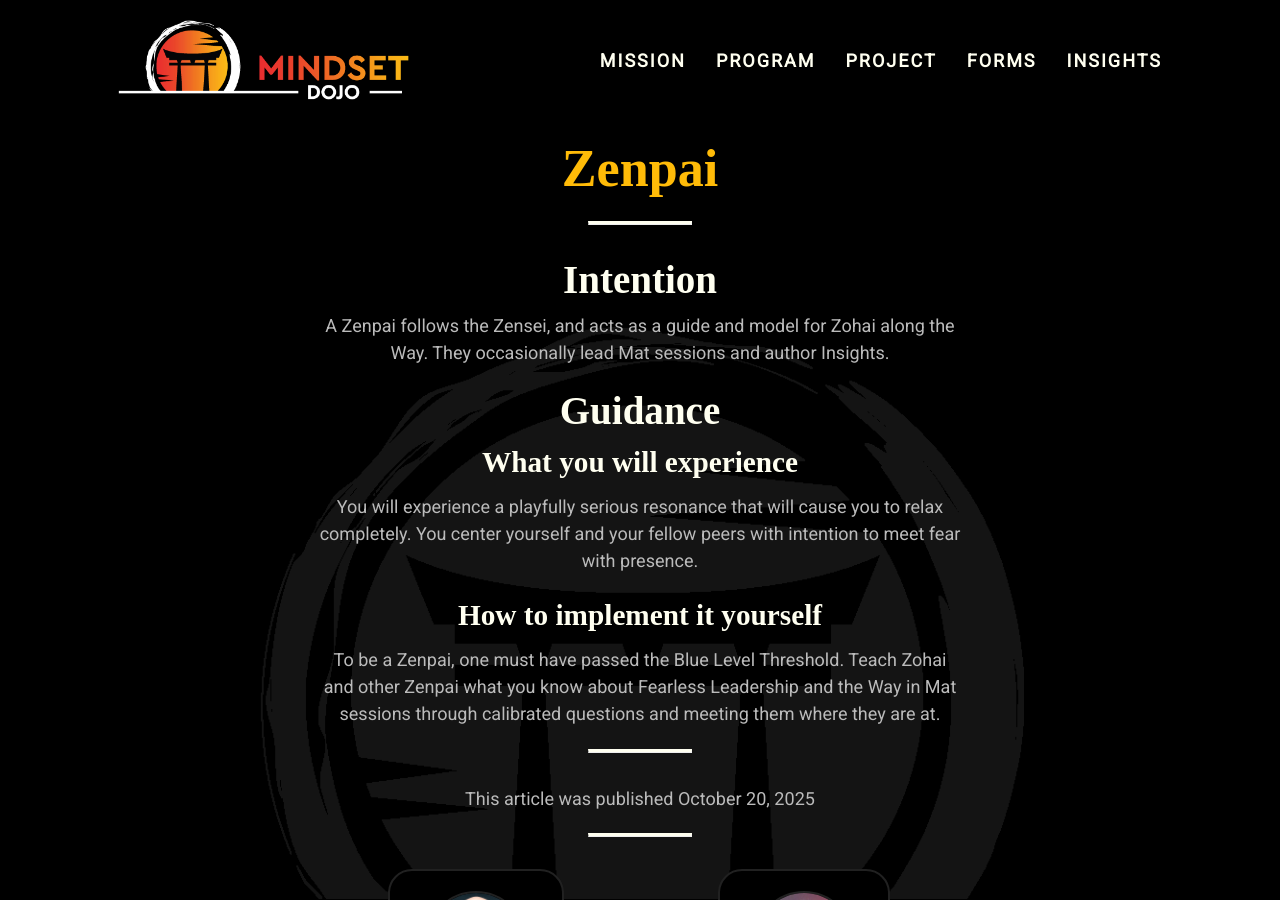
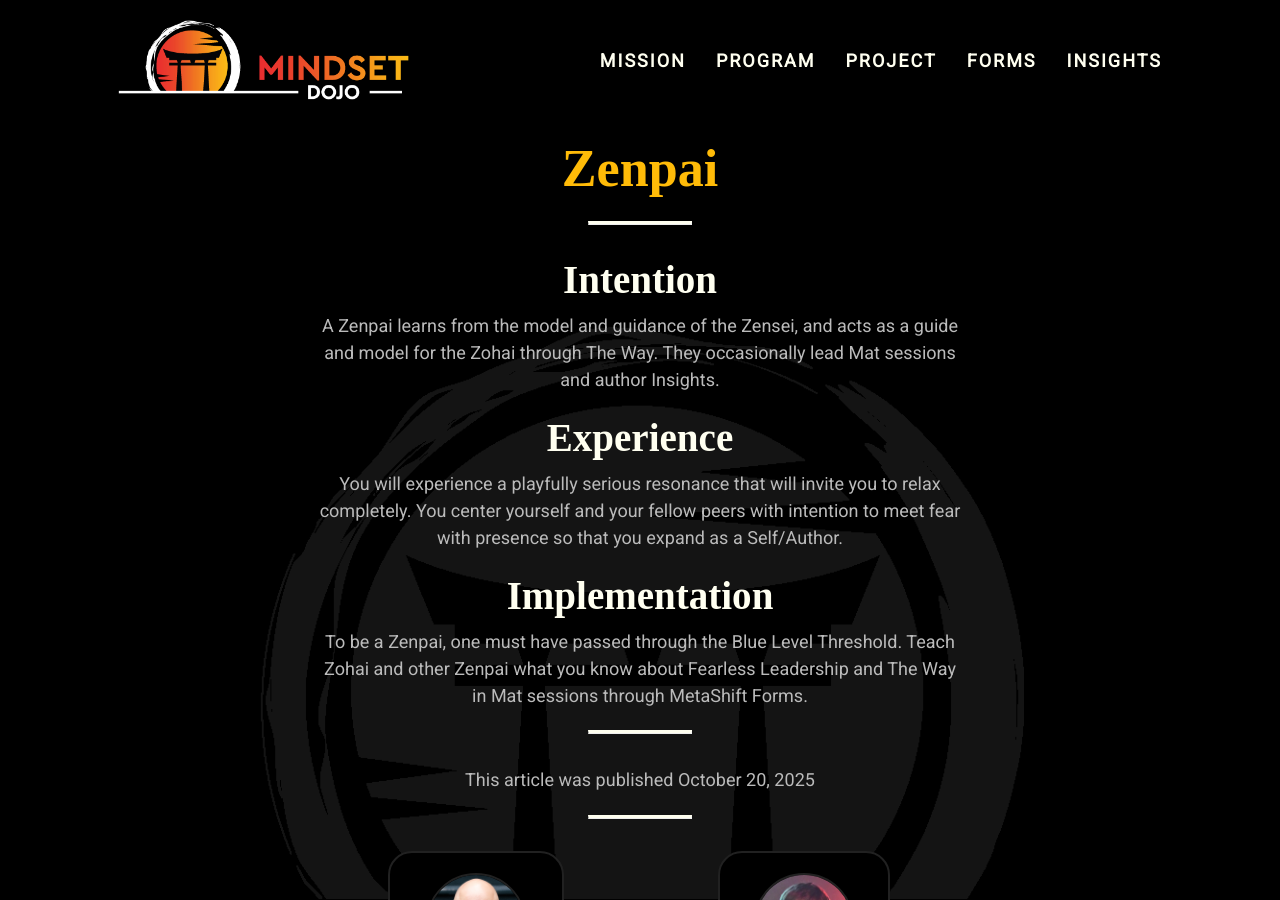
Before and after one commit to mindset-dojo/mindset-dojo.github.io, a Jekyll site: the page built from _forms/2025-10-20-zenpai.md, in a window 1280 px wide and 900 px high. Built offline with Jekyll 4.4.1, drawn with Linux system fonts in a browser that asks for light colours; some web fonts are replaced.

Commit message:
refactor(zenpai): language.

```diff
--- a/_forms/2025-10-20-zenpai.md
+++ b/_forms/2025-10-20-zenpai.md
@@ -16,14 +16,12 @@ excerpt: "A Zenpai follows the Zensei, and acts as a guide and model for Zohai a
 
 ## Intention
 
-A Zenpai follows the Zensei, and acts as a guide and model for Zohai along the Way.  They occasionally lead Mat sessions and author Insights.
+A Zenpai learns from the model and guidance of the Zensei, and acts as a guide and model for the Zohai through The Way. They occasionally lead Mat sessions and author Insights.
 
-## Guidance
+## Experience
 
-### What you will experience
+You will experience a playfully serious resonance that will invite you to relax completely. You center yourself and your fellow peers with intention to meet fear with presence so that you expand as a Self/Author.
 
-You will experience a playfully serious resonance that will cause you to relax completely. You center yourself and your fellow peers with intention to meet fear with presence.
+## Implementation
 
-### How to implement it yourself
-
-To be a Zenpai, one must have passed the Blue Level Threshold. Teach Zohai and other Zenpai what you know about Fearless Leadership and the Way in Mat sessions through calibrated questions and meeting them where they are at.
+To be a Zenpai, one must have passed through the Blue Level Threshold. Teach Zohai and other Zenpai what you know about Fearless Leadership and The Way in Mat sessions through MetaShift Forms.
```
